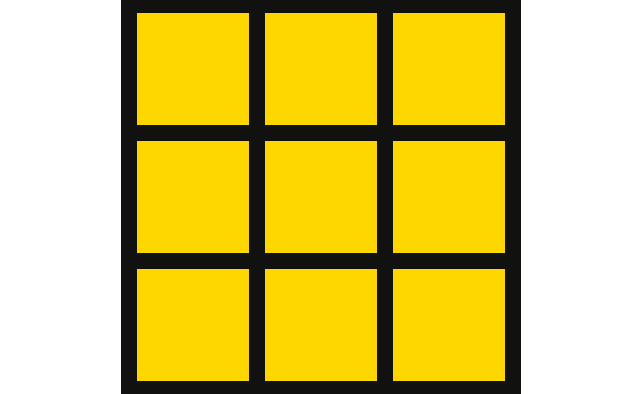
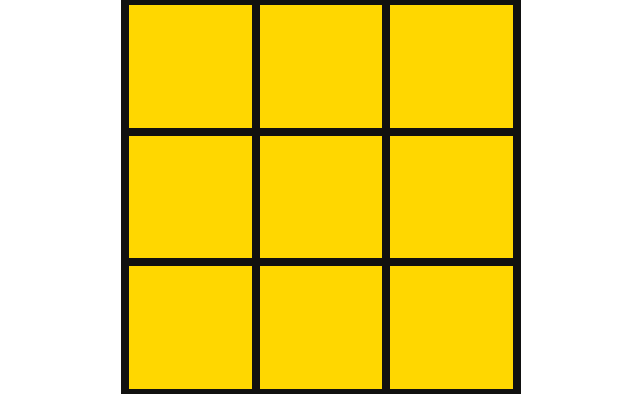
Before and after one commit to benedictfoo/TicTacToe, a website: page index.html in a window 1280 px wide. Both pictures are taken after a click on the button "Start". Shown: the part 99-493 px from the top of the page, without its empty margins (319-959 px from the left). Drawn offline with nearby package versions, Linux system fonts and the light colour scheme.

Commit message:
Fix border rendering glitch
Used padding and gap instead of border

```diff
--- a/css/style.css
+++ b/css/style.css
@@ -45,6 +45,7 @@
   justify-content: start;
 }
 #board {
+  --spacing: 8px;
   width: min(70vh, 70%);
   max-width: 400px;
   background-color: rgb(170, 167, 167);
@@ -52,14 +53,14 @@
   display: grid;
   grid-template-columns: repeat(3, 1fr);
   grid-template-rows: repeat(3, 1fr);
-  --square-border: 8px solid rgb(17, 17, 16);
-  border: var(--square-border);
+  padding: var(--spacing);
+  gap: var(--spacing);
+  background-color: rgb(17, 17, 16);
 }
 
 .board-square {
   background-color: gold;
   box-sizing: border-box;
-  border: var(--square-border);
 }
 
 .board-square[data-value="X"] {
--- a/steps/MakeBoardSteps.txt
+++ b/steps/MakeBoardSteps.txt
@@ -29,4 +29,5 @@
 25. Game should display winner or draw at end
 26.Style the frontend winning message and also link it to logic
 27.Initializing game works
+28. Refactor Code
 DONE THOSE^^^
```
